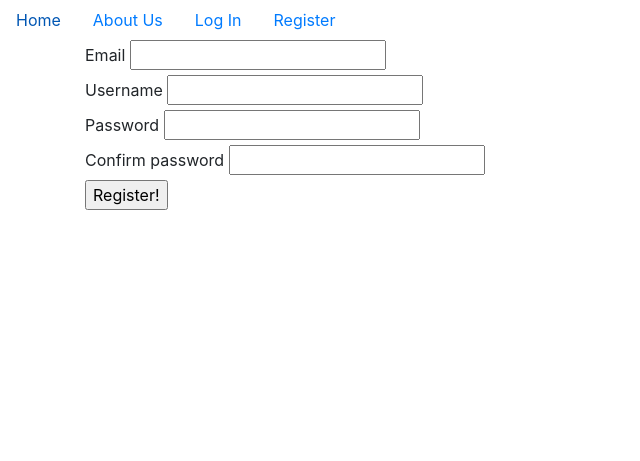
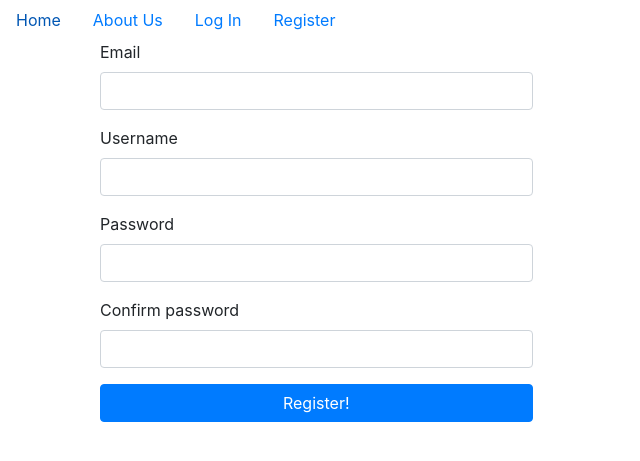
Before and after one commit to Prathyusha-Guduru/TechnoPedia, a Flask app: page /register in a window 1280 px wide. Shown: the top 461 px of the page, without its empty margins (0-640 px from the left). Run offline with Flask 2, Linux system fonts and the light colour scheme; some libraries are stand-ins or nearby versions.

Commit message:
Updated templates 1 Added html title to pages 2 Changed styling of form elements 3 Updated About text

```diff
--- a/techblog/templates/base.html
+++ b/techblog/templates/base.html
@@ -6,7 +6,7 @@
     <script src="https://cdnjs.cloudflare.com/ajax/libs/popper.js/1.12.9/umd/popper.min.js" integrity="sha384-ApNbgh9B+Y1QKtv3Rn7W3mgPxhU9K/ScQsAP7hUibX39j7fakFPskvXusvfa0b4Q" crossorigin="anonymous"></script>
     <script src="https://maxcdn.bootstrapcdn.com/bootstrap/4.0.0/js/bootstrap.min.js" integrity="sha384-JZR6Spejh4U02d8jOt6vLEHfe/JQGiRRSQQxSfFWpi1MquVdAyjUar5+76PVCmYl" crossorigin="anonymous"></script>
     <meta charset="utf-8">
-    <title></title>
+    <title>{% block title %}Technopedia{% endblock %}</title>
   </head>
   <body>
   <ul class="nav">
@@ -18,12 +18,12 @@
     <a class="nav-link" href="{{ url_for('core.info') }}">About Us</a>
   </li>
     {% if current_user.is_authenticated %}
-    <li class="nav-link"><a href="{{ url_for('users.logout') }}">Log Out</a></li>
-    <li class="nav-link"><a href="{{ url_for('users.account') }}">Account</a></li>
-    <li class="nav-link"><a href="{{ url_for('blog_posts.create_post') }}">Create Post</a></li>
+    <li class="nav-item"><a class="nav-link" href="{{ url_for('users.logout') }}">Log Out</a></li>
+    <li class="nav-item"><a class="nav-link" href="{{ url_for('users.account') }}">Account</a></li>
+    <li class="nav-item"><a class="nav-link" href="{{ url_for('blog_posts.create_post') }}">Create Post</a></li>
     {% else %}
-    <li class="nav-link"><a href="{{ url_for('users.login') }}">Log In</a></li>
-    <li class="nav-link"><a href="{{ url_for('users.register') }}">Register</a></li>
+    <li class="nav-item"><a class="nav-link" href="{{ url_for('users.login') }}">Log In</a></li>
+    <li class="nav-item"><a class="nav-link" href="{{ url_for('users.register') }}">Register</a></li>
     {% endif %}
 
 </ul>
--- a/techblog/templates/blog_post.html
+++ b/techblog/templates/blog_post.html
@@ -1,4 +1,5 @@
 {% extends "base.html" %}
+{% block title %} {{post.title}} - Technopedia {% endblock %}
 {% block content %}
 <div class="jumbotron">
   <h1>{{ post.title }}</h1>
@@ -23,7 +24,7 @@
     <div class="modal-dialog" role="document">
       <div class="modal-content">
         <div class="modal-header">
-          <h5 class="modal-title">Delete Post Pop up Modal</h5>
+          <h5 class="modal-title">Delete Post</h5>
           <button type="button" class="close" data-dismiss="modal" aria-label="Close">
             <span aria-hidden="true">&times;</span>
           </button>
--- a/techblog/templates/info.html
+++ b/techblog/templates/info.html
@@ -1,8 +1,10 @@
 {% extends "base.html" %}
+{% block title %}About Us - Technopedia{% endblock %}
 {% block content %}
 <div class="jumbotron">
-  <h1>Info about our Company</h1>
-  <p>Lorem ipsum dolor sit amet, consectetur adipisicing elit, sed do eiusmod tempor incididunt ut labore et dolore magna aliqua. Ut enim ad minim veniam, quis nostrud exercitation ullamco laboris nisi ut aliquip ex ea commodo consequat. Duis aute irure dolor in reprehenderit in voluptate velit esse cillum dolore eu fugiat nulla pariatur. Excepteur sint occaecat cupidatat non proident, sunt in culpa qui officia deserunt mollit anim id est laborum.</p>
+  <h1>Technopedia</h1>
+  <p>A forum for tech enthusiasts.</p>
+  <p>Technopedia is an attempt to bring people from around the world together so that they can learn about new technologies and solve problems with the help of each other.</p>
 </div>
 
 {% endblock %}
--- a/techblog/templates/register.html
+++ b/techblog/templates/register.html
@@ -1,12 +1,24 @@
 {% extends "base.html" %}
+{% block title %}Register - Technopedia{% endblock %}
+
 {% block content %}
-<form method="POST">
+<form method="POST" class="form-horizontal">
     {# This hidden_tag is a CSRF security feature. #}
     {{ form.hidden_tag() }}
-    {{ form.email.label }} {{ form.email() }}<br>
-    {{ form.username.label }} {{ form.username() }}<br>
-    {{ form.password.label }} {{ form.password() }}<br>
-    {{ form.pass_confirm.label }} {{ form.pass_confirm() }}<br>
-    {{ form.submit() }}
+    <div class="form-group col-5">
+    {{ form.email.label(class="form-control-label") }} {{ form.email(class="form-control") }}
+    </div>
+    <div class="form-group col-5">
+    {{ form.username.label(class="form-control-label") }} {{ form.username(class="form-control") }}
+    </div>
+    <div class="form-group col-5">
+    {{ form.password.label(class="form-control-label") }} {{ form.password(class="form-control") }}
+    </div>
+    <div class="form-group col-5">
+    {{ form.pass_confirm.label(class="form-control-label") }} {{ form.pass_confirm(class="form-control") }}
+    </div>
+    <div class="form-group col-5">
+    {{ form.submit(class="btn btn-primary btn-block") }}
+    </div>
 </form>
 {% endblock %}
--- a/techblog/templates/user_blog_posts.html
+++ b/techblog/templates/user_blog_posts.html
@@ -1,4 +1,5 @@
 {% extends "base.html" %}
+{% block title %} {{user.username}} - Technopedia {% endblock %}
 {% block content %}
 <div class="container">
   <div class="jumbotron">
```
Also changed, not shown: techblog/templates/account.html (+10 -11 lines), techblog/templates/create_post.html (+7 -0 lines), techblog/templates/index.html (+16 -10 lines), techblog/templates/login.html (+10 -3 lines).
